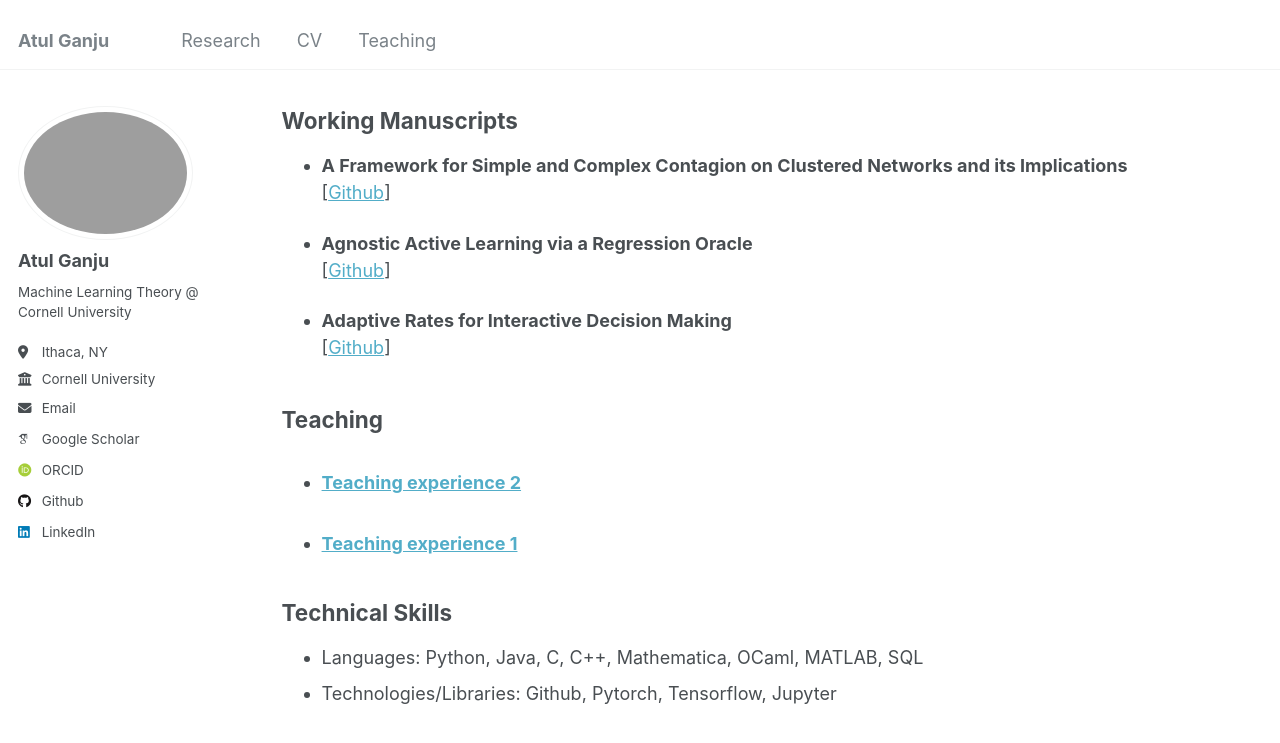
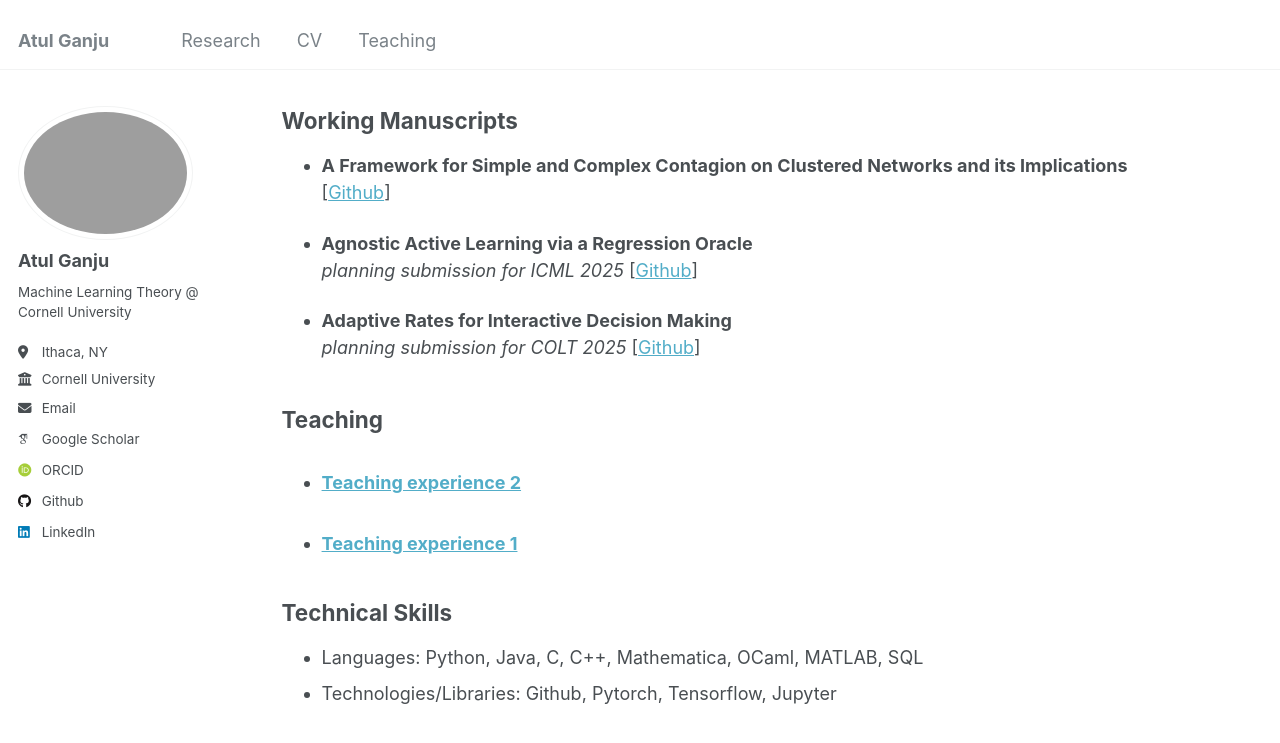
Before and after one commit to atulganju/atulganju.github.io, a Jekyll site: the page built from _pages/cv.md, in a window 1280 px wide and 900 px high, scrolled down 1089 px. Shown: the top 743 px of the window. Built offline with Jekyll 4.4.1, drawn with Linux system fonts in a browser that asks for light colours; some web fonts are replaced.

Commit message:
Update cv.md

```diff
--- a/_pages/cv.md
+++ b/_pages/cv.md
@@ -42,9 +42,11 @@ redirect_from:
   [[Github](https://github.com/atulganju/Complex-Contagion-In-Clique-Based-Networks/tree/main)]
 
 * **Agnostic Active Learning via a Regression Oracle**\
+  *planning submission for ICML 2025*
   [[Github](https://github.com/atulganju/Agnostic-Stream-Based-Selective-Sampling-via-Regression)]
 
 * **Adaptive Rates for Interactive Decision Making**\
+  *planning submission for COLT 2025*
   [[Github](https://github.com/atulganju/Adaptive-Rates-for-Interactive-Decision-Making/blob/main/Adaptive_Rates_for_Interactive_Decision_Making.pdf)]
 
 **Teaching**
```
